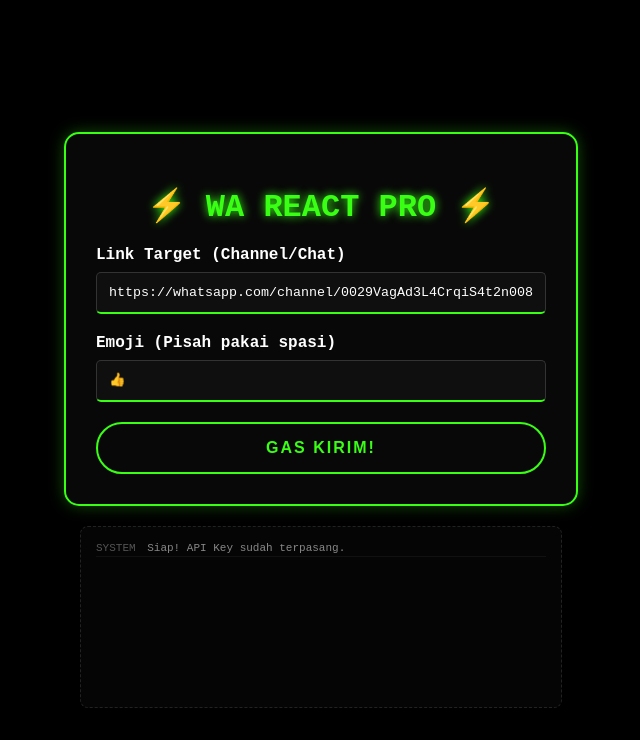
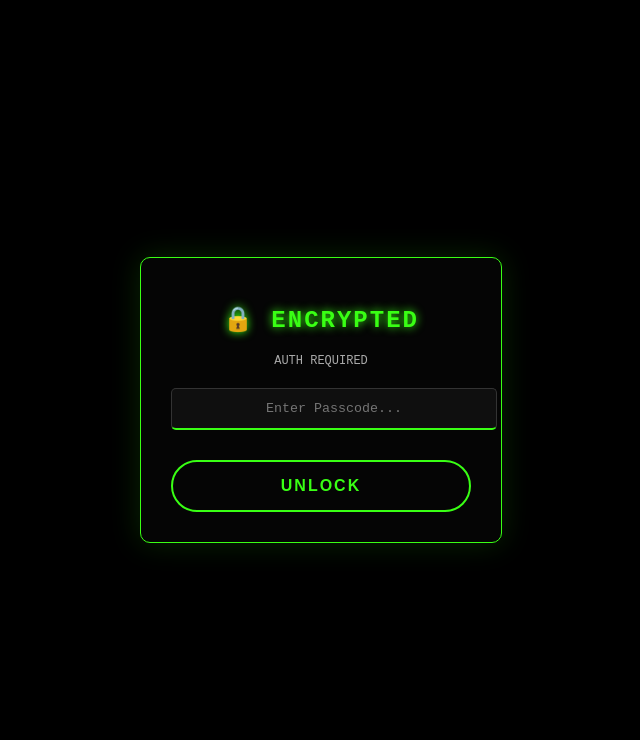
Before and after one commit to jawirdev/jawirch, a plain HTML site: page index.html in a window 1280 px wide. Shown: the whole page, without its empty margins (319-959 px from the left). Drawn offline with Linux system fonts and the light colour scheme.

Commit message:
Refactor index.html for UI improvements and security
Updated the title and modified styles for the lock screen and main application. Enhanced input fields and button styles, and improved the layout for better user experience.

```diff
--- a/index.html
+++ b/index.html
@@ -3,211 +3,122 @@
 <head>
     <meta charset="UTF-8">
     <meta name="viewport" content="width=device-width, initial-scale=1.0">
-    <title>WhatsApp React Tool (Pro Version)</title>
+    <title>Secure Access | WA React Tool</title>
     <style>
-        /* --- TEMA MATRIX / HACKER --- */
-        body {
-            background-color: #000000;
-            color: #39ff14;
-            font-family: 'Courier New', Courier, monospace;
-            display: flex;
-            justify-content: center;
-            align-items: center;
-            min-height: 100vh;
-            margin: 0;
-            flex-direction: column;
-            padding: 20px;
-        }
-
-        .container {
-            border: 2px solid #39ff14;
-            padding: 30px;
-            border-radius: 15px;
-            box-shadow: 0 0 15px rgba(57, 255, 20, 0.3);
-            width: 100%;
-            max-width: 450px;
-            text-align: center;
-            background: rgba(10, 10, 10, 0.8);
-            backdrop-filter: blur(5px);
-            margin-bottom: 20px;
-        }
-
-        h1 { margin-bottom: 20px; text-shadow: 0 0 10px #39ff14; }
-
+        body { background-color: #000; color: #39ff14; font-family: 'Courier New', monospace; display: flex; flex-direction: column; align-items: center; min-height: 100vh; margin: 0; padding: 20px; overflow: hidden; }
+        .container { border: 2px solid #39ff14; padding: 30px; border-radius: 15px; box-shadow: 0 0 15px rgba(57, 255, 20, 0.3); width: 100%; max-width: 450px; text-align: center; background: rgba(10, 10, 10, 0.9); backdrop-filter: blur(5px); display: none; transition: opacity 1s; }
+        h1 { margin-bottom: 20px; text-shadow: 0 0 10px #39ff14; letter-spacing: 2px; }
         .input-group { margin-bottom: 20px; text-align: left; }
-        label { font-weight: bold; display: block; margin-bottom: 8px; color: #fff; }
-
-        input {
-            width: 100%;
-            padding: 12px;
-            background-color: #0f0f0f;
-            border: 1px solid #333;
-            border-bottom: 2px solid #39ff14;
-            color: #fff;
-            border-radius: 5px;
-            box-sizing: border-box;
-            outline: none;
-            transition: 0.3s;
-            font-family: monospace;
-        }
-        input:focus {
-            background-color: #1a1a1a;
-            box-shadow: 0 0 10px rgba(57, 255, 20, 0.2);
-        }
-
-        /* --- TOMBOL GLOWING UPDATE --- */
-        .glow-button {
-            background-color: transparent;
-            color: #39ff14;
-            border: 2px solid #39ff14;
-            padding: 15px 30px;
-            font-size: 16px;
-            font-weight: bold;
-            cursor: pointer;
-            border-radius: 50px;
-            transition: all 0.3s cubic-bezier(0.4, 0, 0.2, 1);
-            text-transform: uppercase;
-            letter-spacing: 2px;
-            width: 100%;
-            position: relative;
-            overflow: hidden;
-        }
-
-        .glow-button:hover {
-            background-color: #39ff14;
-            color: #000;
-            box-shadow: 0 0 20px #39ff14, 0 0 50px #39ff14;
-            transform: scale(1.02);
-        }
-
-        .glow-button:active { transform: scale(0.98); }
-
-        /* --- LOG BOX --- */
-        .debug-box {
-            width: 100%;
-            max-width: 450px;
-            background-color: #050505;
-            border: 1px dashed #222;
-            padding: 15px;
-            border-radius: 8px;
-            font-size: 11px;
-            text-align: left;
-            height: 150px;
-            overflow-y: auto;
-            color: #888;
-        }
-
-        .log-entry { margin-bottom: 4px; border-bottom: 1px solid #111; padding-bottom: 2px; }
-        .log-time { color: #555; margin-right: 5px; }
-        .log-info { color: #39ff14; }
-        .log-error { color: #ff4444; font-weight: bold; }
-        .log-warn { color: #ffdd44; }
+        label { font-weight: bold; display: block; margin-bottom: 8px; color: #fff; font-size: 14px; }
+        input { width: 100%; padding: 12px; background-color: #0f0f0f; border: 1px solid #333; border-bottom: 2px solid #39ff14; color: #fff; border-radius: 5px; outline: none; font-family: monospace; text-align: center; transition: 0.3s; }
+        input:focus { background-color: #1a1a1a; box-shadow: 0 0 15px rgba(57, 255, 20, 0.3); }
+        .glow-button { background-color: transparent; color: #39ff14; border: 2px solid #39ff14; padding: 15px 30px; font-size: 16px; font-weight: bold; cursor: pointer; border-radius: 50px; transition: 0.3s; text-transform: uppercase; letter-spacing: 2px; width: 100%; margin-top: 10px; }
+        .glow-button:hover { background-color: #39ff14; color: #000; box-shadow: 0 0 20px #39ff14, 0 0 50px #39ff14; transform: scale(1.02); }
+        #lockScreen { position: fixed; top: 0; left: 0; width: 100%; height: 100%; background: #000; z-index: 9999; display: flex; justify-content: center; align-items: center; flex-direction: column; }
+        .lock-box { text-align: center; padding: 30px; border: 1px solid #39ff14; border-radius: 10px; box-shadow: 0 0 30px rgba(57,255,20, 0.15); width: 80%; max-width: 300px; background: #050505; }
+        .debug-box { width: 100%; max-width: 450px; background: #050505; border: 1px dashed #222; padding: 15px; border-radius: 8px; font-size: 11px; text-align: left; height: 150px; overflow-y: auto; color: #888; display: none; margin-top: 20px; font-family: monospace; }
+        .log-entry { margin-bottom: 4px; border-bottom: 1px solid #111; padding-bottom: 2px; } .log-info { color: #39ff14; } .log-error { color: #ff3333; font-weight: bold; }
+        ::-webkit-scrollbar { width: 5px; } ::-webkit-scrollbar-thumb { background: #39ff14; }
     </style>
 </head>
 <body>
 
-    <div class="container">
-        <h1>⚡ WA REACT PRO ⚡</h1>
-
-        <div class="input-group">
-            <label>Link Target (Channel/Chat)</label>
-            <input type="text" id="linkInput" placeholder="https://whatsapp.com/channel/..." value="https://whatsapp.com/channel/0029VagAd3L4CrqiS4t2n008">
+    <div id="lockScreen">
+        <div class="lock-box">
+            <h1 style="font-size: 24px;">🔒 ENCRYPTED</h1>
+            <p style="color: #aaa; margin-bottom: 20px; font-size: 12px;">AUTH REQUIRED</p>
+            <input type="password" id="passInput" placeholder="Enter Passcode..." style="margin-bottom: 20px;">
+            <button class="glow-button" onclick="_0xLogin()">UNLOCK</button>
+            <p id="loginMsg" style="margin-top: 15px; color: #ff3333; display: none; font-weight: bold;">❌ ACCESS DENIED</p>
         </div>
-
-        <div class="input-group">
-            <label>Emoji (Pisah pakai spasi)</label>
-            <input type="text" id="emojiInput" placeholder="👍 ❤️ 😂 🔥" value="👍">
-        </div>
-
-        <button class="glow-button" onclick="kirimReact()">GAS KIRIM!</button>
     </div>
 
-    <div class="debug-box" id="debugConsole">
-        <div class="log-entry"><span class="log-time">SYSTEM</span> Siap! API Key sudah terpasang.</div>
+    <div class="container" id="mainApp">
+        <h1>⚡ WA REACT PRO ⚡</h1>
+        <div class="input-group">
+            <label>Target URL (Channel/Chat)</label>
+            <input type="text" id="linkInput" placeholder="https://whatsapp.com/channel/..." style="text-align: left;">
+        </div>
+        <div class="input-group">
+            <label>Custom Emojis</label>
+            <input type="text" id="emojiInput" value="👍" placeholder="👍 ❤️ 😂" style="text-align: left;">
+        </div>
+        <button class="glow-button" onclick="_0xRun()">EXECUTE</button>
     </div>
 
+    <div class="debug-box" id="debugConsole"></div>
+
     <script>
-        function log(message, type = 'info') {
-            const consoleBox = document.getElementById('debugConsole');
-            const time = new Date().toLocaleTimeString('id-ID', {hour12: false});
-            let colorClass = 'log-info';
-            if (type === 'error') colorClass = 'log-error';
-            if (type === 'warn') colorClass = 'log-warn';
+        // --- SECURE ZONE (ENCODED) ---
+        const _0xPass = "SkFXSVJHQU5URU5H"; // "JAWIRGANTENG"
+        const _0xKey = "NTFiNzJhMjE5NzcxNzUxZDMzNzdiNmQwOTcyZWU5NjY1YmZmY2UzMGNmMTU5ZThlM2EzY2VjYTU0ZmUzZTg0Zg=="; // API Key
 
-            consoleBox.innerHTML += `
-                <div class="log-entry">
-                    <span class="log-time">${time}</span>
-                    <span class="${colorClass}">${message}</span>
-                </div>`;
-            consoleBox.scrollTop = consoleBox.scrollHeight;
+        const _0xDec = (s) => atob(s);
+        const _0xLog = (m, t='i') => {
+            const b = document.getElementById('debugConsole');
+            const c = t==='e'?'log-error':'log-info';
+            const tm = new Date().toLocaleTimeString('en-GB');
+            b.innerHTML += `<div class="log-entry"><span style="color:#666">[${tm}]</span> <span class="${c}">${m}</span></div>`;
+            b.scrollTop = b.scrollHeight;
+        };
+
+        function _0xLogin() {
+            const i = document.getElementById('passInput').value;
+            if(i === _0xDec(_0xPass)) {
+                const l = document.getElementById('lockScreen');
+                l.style.opacity = '0';
+                setTimeout(() => {
+                    l.style.display = 'none';
+                    const m = document.getElementById('mainApp');
+                    m.style.display = 'block';
+                    document.getElementById('debugConsole').style.display = 'block';
+                    setTimeout(() => m.style.opacity = '1', 50);
+                    _0xLog("SYSTEM: Authentication Verified.");
+                    _0xLog("SYSTEM: Welcome, Administrator.");
+                }, 500);
+            } else {
+                const m = document.getElementById('loginMsg');
+                m.style.display = 'block';
+                setTimeout(() => m.style.display='none', 2000);
+            }
         }
 
-        async function kirimReact() {
-            const link = document.getElementById('linkInput').value;
-            const emojiRaw = document.getElementById('emojiInput').value;
-            const btn = document.querySelector('.glow-button');
+        document.getElementById('passInput').addEventListener('keypress', (e)=>{if(e.key==='Enter')_0xLogin()});
 
-            // --- API KEY KAMU ---
-            const apiKey = "51b72a219771751d3377b6d0972ee9665bffce30cf159e8e3a3ceca54fe3e84f";
+        async function _0xRun() {
+            const l = document.getElementById('linkInput').value;
+            const e = document.getElementById('emojiInput').value;
+            const btn = document.querySelector('.glow-button[onclick="_0xRun()"]');
 
-            if (!link || !emojiRaw) {
-                alert("Isi formnya dulu bang! 🗿");
-                return;
-            }
+            if(!l || !e) { alert("Input Required!"); return; }
 
-            btn.innerHTML = "⏳ MENGIRIM...";
+            btn.innerHTML = "PROCESSING...";
             btn.style.opacity = "0.7";
-            log("--- MEMULAI REQUEST ---", 'warn');
 
-            // Format emoji
-            const emojiList = emojiRaw.replace(/,/g, " ").split(/\s+/).filter(e => e.trim());
-            const emojiFinal = emojiList.join(",");
-
-            // URL Endpoint
-            // Kita coba direct dulu pake key. Kalau masih error CORS, baru nanti kita akali.
-            const url = `https://react.whyux-xec.my.id/api/rch?link=${encodeURIComponent(link)}&emoji=${encodeURIComponent(emojiFinal)}`;
-
-            log(`🔑 Menggunakan API Key: ...${apiKey.slice(-6)}`); // Hide sebagian key di log biar aman
+            const ef = e.replace(/,/g, " ").split(/\s+/).filter(x => x.trim()).join(",");
+            const u = `https://react.whyux-xec.my.id/api/rch?link=${encodeURIComponent(l)}&emoji=${encodeURIComponent(ef)}`;
 
             try {
-                const response = await fetch(url, {
+                const r = await fetch(u, {
                     method: "GET",
-                    headers: {
-                        "x-api-key": apiKey, // Key dikirim lewat header
-                        "User-Agent": "Mozilla/5.0" // Pura-pura jadi browser normal
-                    }
+                    headers: { "x-api-key": _0xDec(_0xKey) }
                 });
 
-                log(`📡 Status: ${response.status}`);
+                if(!r.ok) throw new Error(r.status);
+                const j = await r.json();
 
-                if (!response.ok) {
-                    // Kalau masih 403, berarti API Key salah ATAU Origin diblokir
-                    if(response.status === 403) throw new Error("403 Forbidden: Key salah atau Akses ditolak.");
-                    if(response.status === 404) throw new Error("404 Not Found: Link API salah.");
-                    if(response.status >= 500) throw new Error("Server API lagi down.");
-                    throw new Error(`Error ${response.status}`);
+                if(j.success) {
+                    _0xLog("✅ SUCCESS: React Sent!");
+                    _0xLog("📄 Details: " + JSON.stringify(j));
+                    alert("✅ MISSION ACCOMPLISHED!");
+                } else {
+                    _0xLog("❌ FAILED: " + (j.message || "Unknown"), 'e');
                 }
-
-                const json = await response.json();
-
-                if (json.success) {
-                    log("✅ SUKSES! Target hancur (canda) 🤣", 'info');
-                    log(`📝 Detail: ${JSON.stringify(json)}`);
-                    alert("BERHASIL WIR! 🎉\nCek channel WA sekarang.");
-                } else {
-                    log(`❌ GAGAL dari API: ${json.message}`, 'error');
-                }
-
-            } catch (error) {
-                log(`❌ ERROR: ${error.message}`, 'error');
-
-                // Deteksi CORS (Penyakit umum GitHub Pages)
-                if (error.message.includes("Failed to fetch")) {
-                    log("💡 INFO: Sepertinya kena blokir CORS Browser.", 'warn');
-                    log("💡 SARAN: Coba install ekstensi Chrome 'Allow CORS' kalau mau jalanin di browser laptop.", 'warn');
-                }
+            } catch (err) {
+                _0xLog("❌ ERROR: " + err.message, 'e');
+                if(err.message.includes('Failed to fetch')) _0xLog("⚠️ HINT: CORS Blocked. Use extensions.", 'e');
             } finally {
-                btn.innerHTML = "GAS KIRIM!";
+                btn.innerHTML = "EXECUTE";
                 btn.style.opacity = "1";
             }
         }
```
